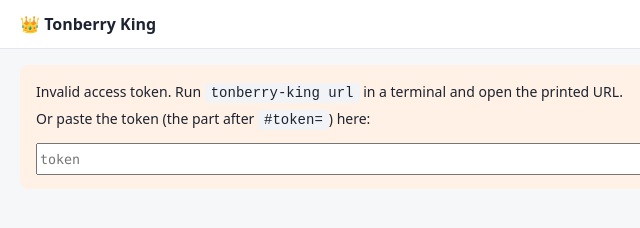
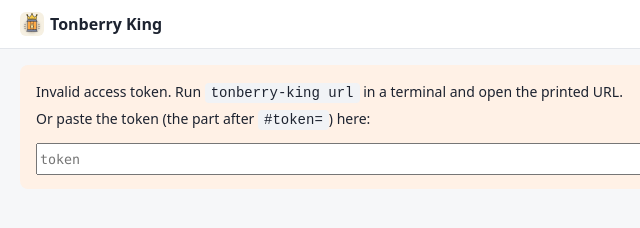
Before and after one commit to y-yagi/tonberry-king, a plain HTML site: page web/index.html in a window 1280 px wide. Shown: the full height of the page, 0-640 px from the left. Drawn offline with Linux system fonts and the light colour scheme.

Commit message:
Show the app icon next to the page title
Co-Authored-By: Claude Opus 5.5 <noreply@anthropic.com>

```diff
--- a/web/index.html
+++ b/web/index.html
@@ -45,7 +45,8 @@ body { margin: 0; background: var(--bg); color: var(--text);
   font: 14px/1.5 system-ui, -apple-system, "Segoe UI", "Hiragino Sans", "Noto Sans JP", sans-serif; }
 header { position: sticky; top: 0; z-index: 2; background: var(--panel); border-bottom: 1px solid var(--border);
   padding: 10px 20px; display: flex; flex-wrap: wrap; gap: 12px; align-items: center; }
-header h1 { font-size: 16px; margin: 0 8px 0 0; }
+header h1 { font-size: 16px; margin: 0 8px 0 0; display: flex; align-items: center; gap: 6px; }
+header h1 img { width: 24px; height: 24px; border-radius: 6px; }
 .counts { display: flex; gap: 8px; flex-wrap: wrap; }
 .count { padding: 2px 10px; border-radius: 999px; font-weight: 600; font-size: 13px; background: var(--cb); color: var(--c); }
 .spacer { flex: 1; }
@@ -165,7 +166,7 @@ body.remote .pc-only { display: none !important; }
 </head>
 <body>
 <header id="header">
-  <h1>👑 Tonberry King</h1>
+  <h1><img src="icon-192.png" alt="">Tonberry King</h1>
   <div class="counts" id="counts"></div>
   <div class="spacer"></div>
   <div class="controls">
```
